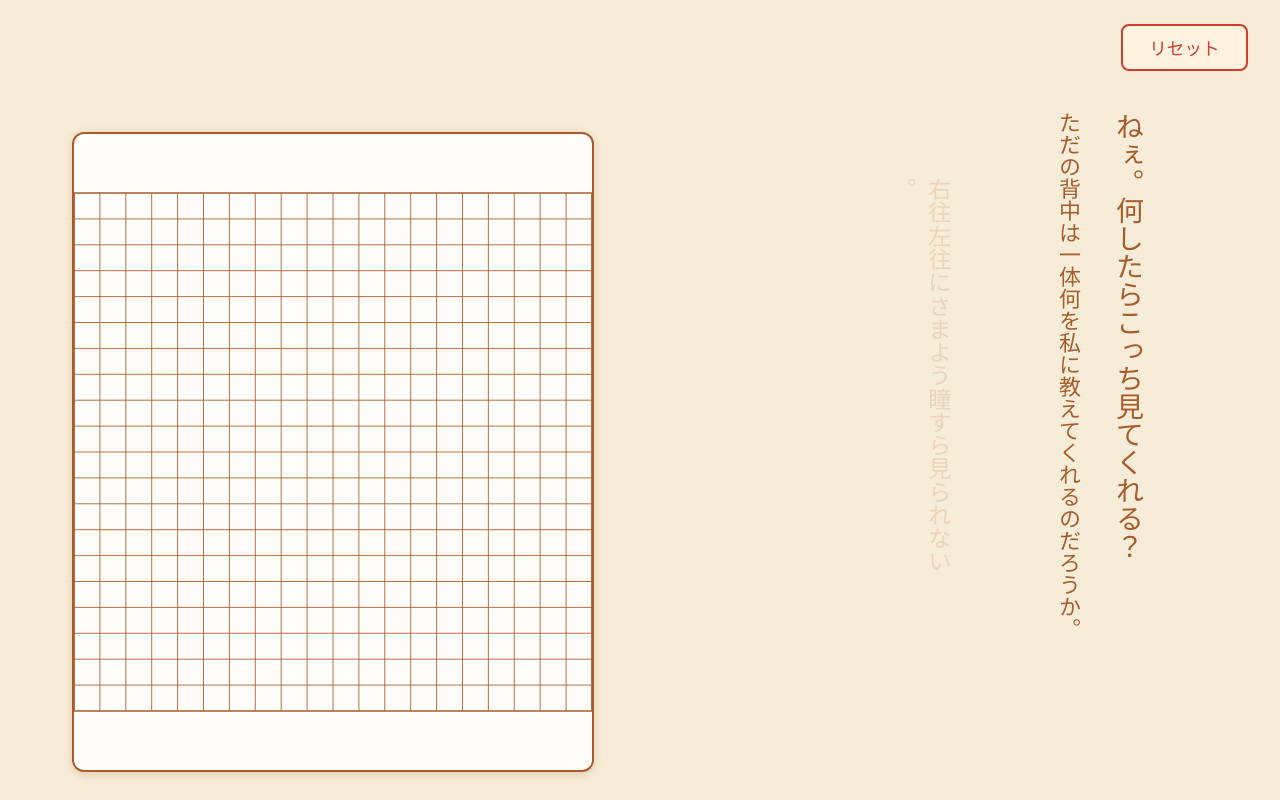
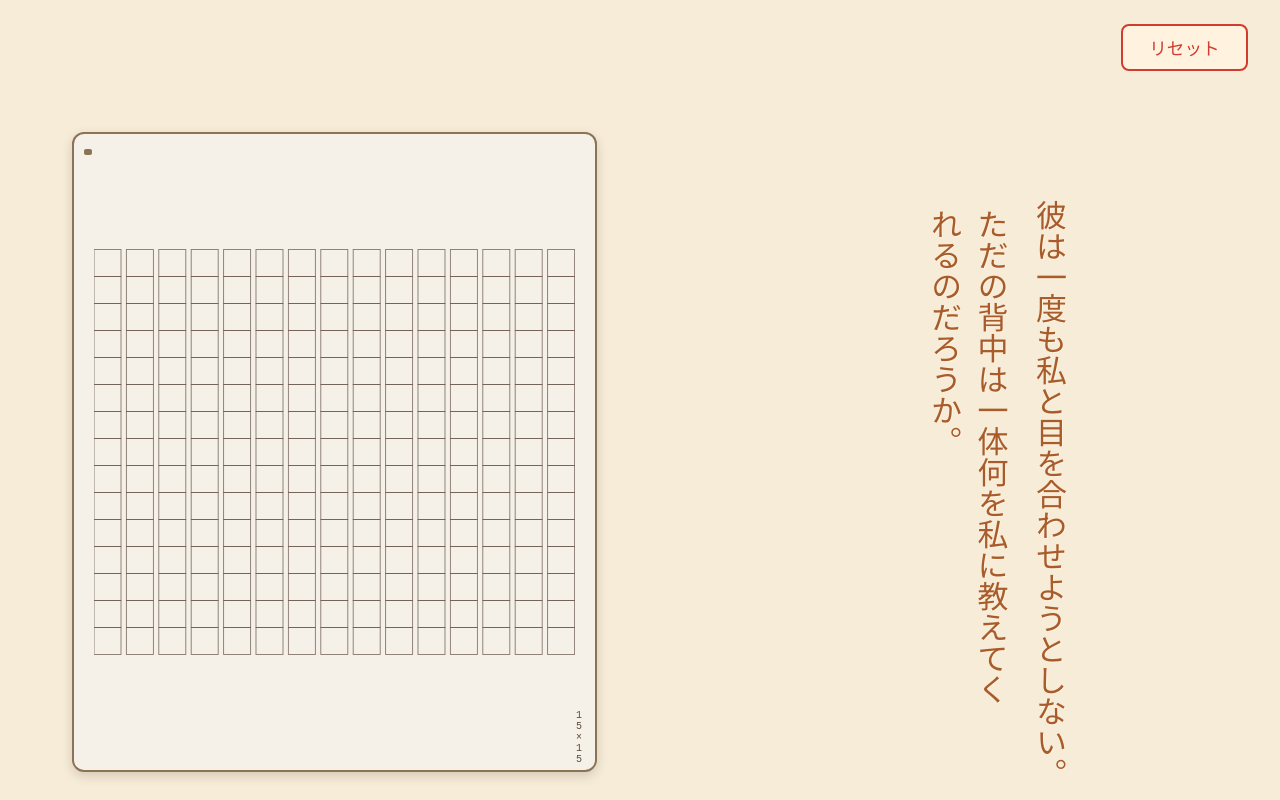
Before and after one commit to tmu-2025-net-1/i19nakaharamayu, a React (Vite) app: page / in a window 1280 px wide. Built offline with nearby package versions, Linux system fonts and the light colour scheme.

Commit message:
version_3

```diff
--- a/src/App.tsx
+++ b/src/App.tsx
@@ -11,8 +11,8 @@ const TEXT_CANDIDATES = [
 ];
 
 // 原稿用紙のマス数
-const GENKOU_ROWS = 20;
-const GENKOU_COLS = 20;
+const GENKOU_ROWS = 15;
+const GENKOU_COLS = 15;
 
 // 浮遊テキストの型
 interface FloatingText {
@@ -37,8 +37,10 @@ function isKutenOrTouten(ch: string) {
 
 // 句読点の位置をマスの右上に計算する関数
 function getKutenPosition(col: number, row: number) {
-  // マスの右上の位置を計算（少し右側に寄せる）
-  return { x: col * 30 + 25, y: row * 30 + 8 };
+  // マスの右上の位置を計算（列間スペース6pxを考慮）
+  const cellSize = 30;
+  const colSpacing = 6; // 列間スペース
+  return { x: col * (cellSize + colSpacing) + cellSize - 5, y: row * cellSize + 8 };
 }
 
 const App: React.FC = () => {
@@ -77,37 +79,64 @@ const App: React.FC = () => {
         const candidates = available.filter(t => !showing.includes(t));
         if (candidates.length === 0) return prev;
         const fontSize = getRandomInt(20, 32);
-        const maxTextLen = Math.floor((containerSize.height - 100) / fontSize); // 余裕を持った計算
         const text = candidates[getRandomInt(0, candidates.length - 1)];
+
+        // テキストの描画サイズを事前計算
+        const estimatedTextHeight = text.length * fontSize * 0.8; // 1文字あたりの概算高さ
+        const availableHeight = containerSize.height - 80 - 60; // 上下のマージンを除いた利用可能な高さ
+
         const lines = [];
-        for (let i = 0; i < text.length; i += maxTextLen) {
-          lines.push(text.slice(i, i + maxTextLen));
+        // 改行処理：ウィンドウから見切れる場合のみ改行
+        if (estimatedTextHeight <= availableHeight) {
+          // 見切れない場合は改行しない
+          lines.push(text);
+        } else {
+          // 見切れる場合のみ改行
+          const maxTextLen = Math.floor(availableHeight / fontSize);
+          for (let i = 0; i < text.length; i += maxTextLen) {
+            lines.push(text.slice(i, i + maxTextLen));
+          }
         }
         // テキストの描画サイズを計算（全文を表示できるように）
         const textWidth = lines.length * fontSize * 1.2; // 縦書きなので幅は行数×フォントサイズ（余裕を持たせる）
-        const textHeight = Math.max(maxTextLen * fontSize, text.length * fontSize); // 全文の高さを確保
+        const textHeight = text.length * fontSize; // 全文の高さを確保
         // 配置範囲を親要素内に制限（リセットボタンとの重なりを避ける）
-        const minX = 0;
-        const maxX = Math.max(0, containerSize.width - textWidth - 40); // 右端に余裕を持たせる
-        const minY = 80; // リセットボタンの下に配置するため上部に余裕を持たせる
-        const maxY = Math.max(minY, containerSize.height - textHeight - 40); // 下部にも余裕を持たせる
+        const minX = 60; // 左端により多くの余裕を持たせる
+        const maxX = Math.max(120, containerSize.width - textWidth - 120); // 右端により多くの余裕を持たせる
+
+        // y座標の範囲をシンプルに設定：見切れない範囲で適度にばらける
+        const minY = 80; // リセットボタンの下
+        const maxY = Math.max(minY + 100, containerSize.height - textHeight - 60); // 十分な余裕を確保
         let x = 0, y = 0, tryCount = 0, overlap = false;
         do {
           x = getRandomInt(minX, maxX);
           y = getRandomInt(minY, maxY);
           overlap = prev.some(ft => {
-            // テキストの矩形同士が重なっているか
-            const ftWidth = (ft.text.length / maxTextLen) * ft.fontSize * 1.2 || ft.fontSize * 1.2;
-            const ftHeight = Math.min(maxTextLen, ft.text.length) * ft.fontSize;
+            if (ft.selected) return false; // 選択済みのテキストは重なり判定から除外
+            // テキストの矩形同士が重なっているか（マージンを多めに取る）
+            const ftEstimatedHeight = ft.text.length * ft.fontSize * 0.8;
+            const ftAvailableHeight = containerSize.height - 80 - 60;
+            const ftLines = [];
+            if (ftEstimatedHeight <= ftAvailableHeight) {
+              ftLines.push(ft.text);
+            } else {
+              const ftMaxTextLen = Math.floor(ftAvailableHeight / ft.fontSize);
+              for (let i = 0; i < ft.text.length; i += ftMaxTextLen) {
+                ftLines.push(ft.text.slice(i, i + ftMaxTextLen));
+              }
+            }
+            const ftWidth = ftLines.length * ft.fontSize * 1.3; // より多めのマージン
+            const ftHeight = Math.min(ftAvailableHeight, ft.text.length * ft.fontSize * 0.8) * 1.1; // 高さにもマージン
+            const margin = 20; // 追加のマージン
             return (
-              x < ft.x + ftWidth &&
-              x + textWidth > ft.x &&
-              y < ft.y + ftHeight &&
-              y + textHeight > ft.y
+              x < ft.x + ftWidth + margin &&
+              x + textWidth + margin > ft.x &&
+              y < ft.y + ftHeight + margin &&
+              y + textHeight + margin > ft.y
             );
           });
           tryCount++;
-        } while (overlap && tryCount < 100);
+        } while (overlap && tryCount < 150); // 試行回数を増やす
         const lifetime = getRandomInt(2500, 3500);
         const newId = idRef.current++;
         timers.push(setTimeout(() => {
@@ -186,6 +215,8 @@ const App: React.FC = () => {
     setNextCell({ col: GENKOU_COLS - 1, row: 0 });
     setSelectedTextIds(new Set());
     setKutenMap([]);
+    // 浮遊テキストもリセット時にクリア
+    setFloatingTexts([]);
   };
 
   return (
@@ -193,30 +224,52 @@ const App: React.FC = () => {
       <button className="taisho-btn taisho-reset" style={{ position: 'fixed', top: 24, right: 32, zIndex: 100 }} onClick={handleReset}>リセット</button>
       <div style={{ display: 'flex', flexDirection: 'row', width: '100vw', maxWidth: 1200, margin: '0 auto', minHeight: '80vh', alignItems: 'flex-end', justifyContent: 'flex-end' }}>
         {/* 左側：原稿用紙 */}
-        <div className="taisho-paper" style={{ position: 'relative', writingMode: 'vertical-rl', textOrientation: 'upright', margin: '0 150px 0 0', maxWidth: 700, width: '50%', minWidth: 320, height: '80vh', overflow: 'auto', background: '#fffdfa', alignSelf: 'flex-end', bottom: '-100px', left: 0 }}>
-          <svg width="100%" height={GENKOU_ROWS * 30} viewBox={`0 0 ${GENKOU_COLS * 30} ${GENKOU_ROWS * 30}`} style={{ width: '100%', height: '100%', background: 'none' }}>
-            {/* マス目 */}
-            {[...Array(GENKOU_ROWS + 1)].map((_, r) => (
-              <line
-                key={`h${r}`}
-                x1={0}
-                y1={r * 30}
-                x2={GENKOU_COLS * 30}
-                y2={r * 30}
-                stroke="#a85c2c"
-                strokeWidth={r === 0 || r === GENKOU_ROWS ? 2 : 1}
-              />
-            ))}
-            {[...Array(GENKOU_COLS + 1)].map((_, c) => (
-              <line
-                key={`v${c}`}
-                x1={c * 30}
-                y1={0}
-                x2={c * 30}
-                y2={GENKOU_ROWS * 30}
-                stroke="#a85c2c"
-                strokeWidth={c === 0 || c === GENKOU_COLS ? 2 : 1}
-              />
+        <div className="taisho-paper" style={{ position: 'relative', writingMode: 'vertical-rl', textOrientation: 'upright', margin: '0 150px 0 0', maxWidth: 700, width: '50%', minWidth: 320, height: '80vh', overflow: 'auto', background: '#f5f0e8', alignSelf: 'flex-end', bottom: '-100px', left: 0, border: '2px solid #8b7355', boxShadow: '0 4px 12px rgba(0, 0, 0, 0.15)', padding: '20px' }}>
+          {/* バインダー用の穴 */}
+          <div style={{
+            position: 'absolute',
+            top: '15px',
+            left: '10px',
+            width: '8px',
+            height: '6px',
+            backgroundColor: '#8b7355',
+            borderRadius: '2px',
+            zIndex: 10,
+          }} />
+
+          {/* 15×15の表記 */}
+          <div style={{
+            position: 'absolute',
+            bottom: '5px',
+            right: '8px',
+            fontSize: '10px',
+            color: '#5a4a3a',
+            fontFamily: 'monospace',
+            zIndex: 10,
+          }}>
+            15×15
+          </div>
+
+          <svg width="100%" height={GENKOU_ROWS * 30} viewBox={`0 0 ${(GENKOU_COLS * 30) + ((GENKOU_COLS - 1) * 6)} ${GENKOU_ROWS * 30}`} style={{ width: '100%', height: '100%', background: 'transparent' }}>
+            {/* マス目の描画（列間スペース6px付き） */}
+            {[...Array(GENKOU_ROWS)].map((_, r) => (
+              [...Array(GENKOU_COLS)].map((_, c) => {
+                const x = c * (30 + 6); // 30pxのマス + 6pxの列間隔
+                const y = r * 30; // 30pxのマス（行間隔なし）
+                return (
+                  <rect
+                    key={`cell-${r}-${c}`}
+                    x={x}
+                    y={y}
+                    width={30}
+                    height={30}
+                    fill="none"
+                    stroke="#6b5b4f"
+                    strokeWidth="1"
+                    opacity="0.8"
+                  />
+                );
+              })
             ))}
             {/* 文字（縦書き・右上から） */}
             {genkou.map((col, c) =>
@@ -224,8 +277,8 @@ const App: React.FC = () => {
                 ch ? (
                   <text
                     key={`t${c}-${r}`}
-                    x={c * 30 + 15}
-                    y={r * 30 + 22}
+                    x={c * (30 + 6) + 15}
+                    y={r * 30 + 20}
                     fontSize={20}
                     textAnchor="middle"
                     fill="#3b2c1a"
@@ -255,12 +308,21 @@ const App: React.FC = () => {
         {/* 右側：浮遊テキスト（重なり防止・折り返し対応） */}
         <div ref={containerRef} style={{ position: 'relative', width: '50%', minWidth: 320, height: '80vh', minHeight: 400, overflow: 'visible', background: 'none', paddingTop: '80px', paddingRight: '40px', paddingBottom: '40px', paddingLeft: '10px' }}>
           {floatingTexts.filter(t => !t.selected).map((t) => {
-            // 折り返し処理（全文表示を保証）
+            // 折り返し処理（ウィンドウから見切れる場合のみ改行）
             const fontSize = t.fontSize;
-            const maxTextLen = Math.floor((containerSize.height - 100) / fontSize); // より余裕を持った計算
+            const estimatedTextHeight = t.text.length * fontSize * 0.8;
+            const availableHeight = containerSize.height - 80 - 60;
+
             const lines = [];
-            for (let i = 0; i < t.text.length; i += maxTextLen) {
-              lines.push(t.text.slice(i, i + maxTextLen));
+            if (estimatedTextHeight <= availableHeight) {
+              // 見切れない場合は改行しない
+              lines.push(t.text);
+            } else {
+              // 見切れる場合のみ改行
+              const maxTextLen = Math.floor(availableHeight / fontSize);
+              for (let i = 0; i < t.text.length; i += maxTextLen) {
+                lines.push(t.text.slice(i, i + maxTextLen));
+              }
             }
             return (
               <span
@@ -279,19 +341,18 @@ const App: React.FC = () => {
                   textShadow: '1px 1px 0 #fff3e0',
                   writingMode: 'vertical-rl',
                   textOrientation: 'upright',
-                  whiteSpace: 'pre-wrap',
-                  minHeight: 'auto', // 最小高さを自動に
-                  overflow: 'visible', // オーバーフローを表示
-                  maxWidth: 60 * lines.length, // 幅をさらに広く
-                  width: 'auto', // 幅を自動調整
-                  height: 'auto', // 高さを自動調整
-                  wordBreak: 'break-all',
+                  whiteSpace: 'nowrap', // 改行を制御
+                  overflow: 'visible',
+                  maxWidth: 'none', // 幅制限を削除
+                  width: 'auto',
+                  height: 'auto',
+                  wordBreak: 'keep-all', // 単語の途中で改行しない
                   pointerEvents: t.selected ? 'none' : 'auto',
                   display: 'flex',
-                  flexDirection: 'column',
-                  alignItems: 'flex-start', // 描画開始位置から揃え
-                  justifyContent: 'flex-start', // 描画開始位置から揃え
-                  textAlign: 'left', // 継承されるtext-alignを明示的に上書き
+                  flexDirection: 'row', // 縦書きのため横方向に並べる
+                  alignItems: 'flex-start',
+                  justifyContent: 'flex-start',
+                  gap: '0px', // 行間を詰める
                 }}
                 onClick={() => handleTextClick(t)}
               >
```
Also changed, not shown: 3 other files (tests, documents, lock files or other folders).
